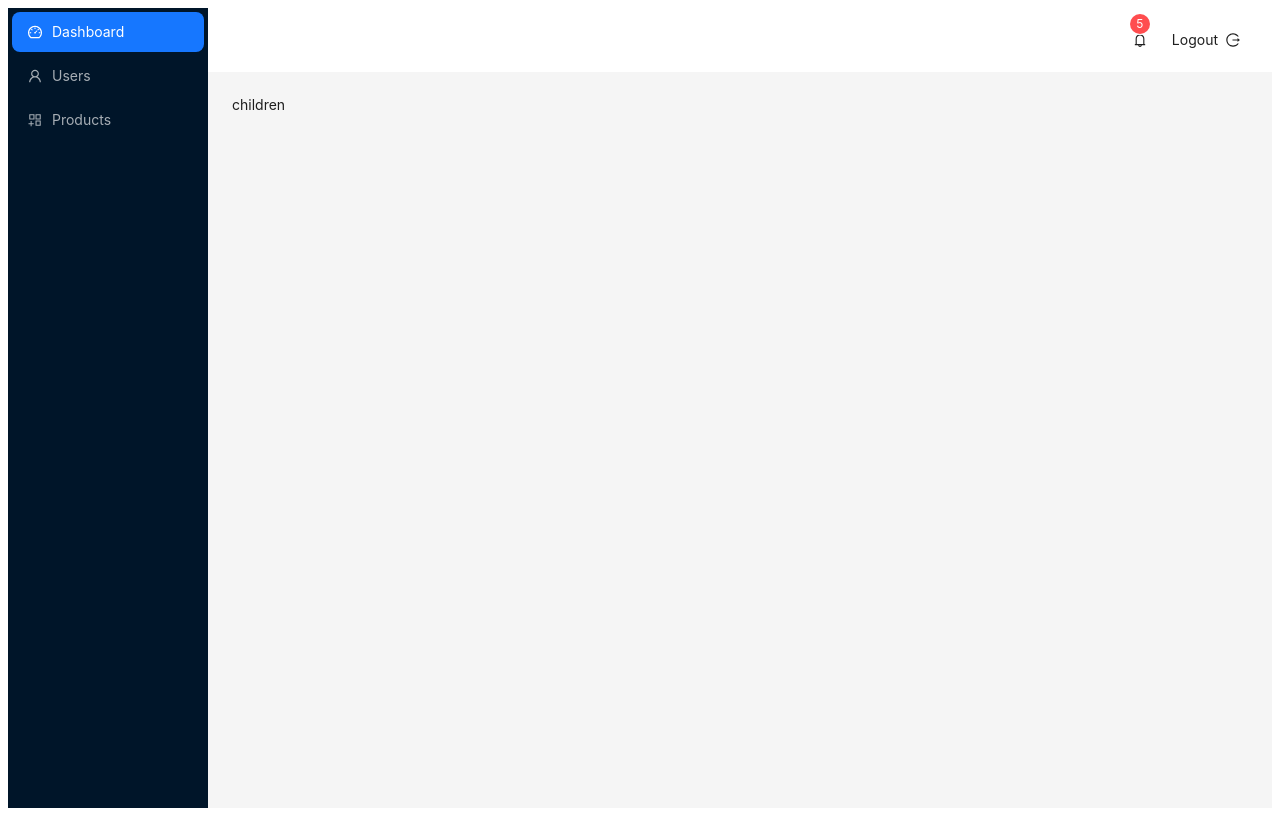
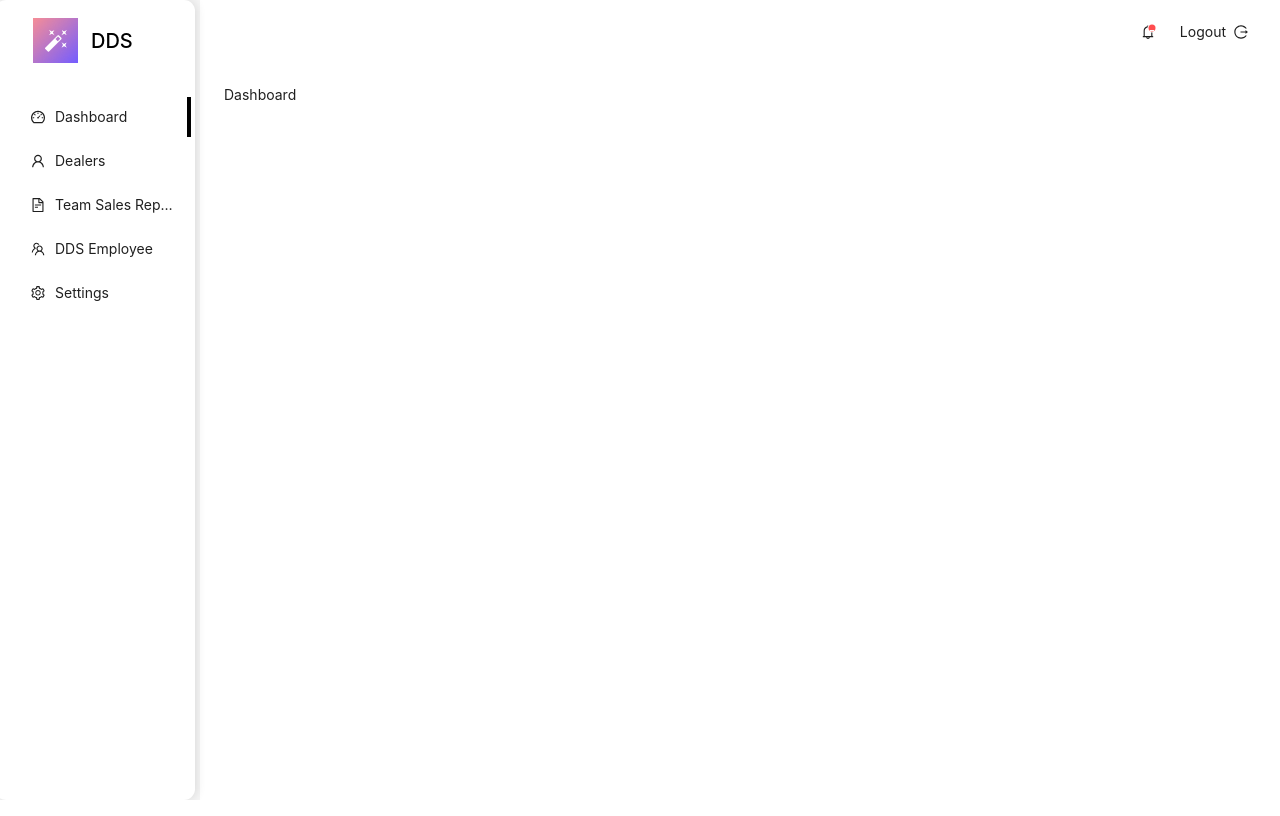
Before and after one commit to SatyendraSinghDev/vc-mohali-stadium, a React (Vite) app: page /dashboard in a window 1280 px wide. Built offline with nearby package versions, Linux system fonts and the light colour scheme.

Commit message:
Added style changes into the sidebar and attach logo at the top of sidebar, added badge style

```diff
--- a/src/components/Navbar/index.tsx
+++ b/src/components/Navbar/index.tsx
@@ -17,7 +17,18 @@ const Navbar: FC = () => {
     >
       <div></div>
       <div>
-        <Badge count={5} style={{ marginRight: '16px' }}>
+        <Badge
+          count={5}
+          style={{
+            marginRight: '16px',
+            height: '7px',
+            width: '7px',
+            minHeight: '7px',
+            minWidth: '7px',
+            top: '12px',
+            left: '13px',
+          }}
+        >
           <Button type="text" icon={<BellOutlined />} />
         </Badge>
         <Button type="text">
--- a/src/components/Sidebar/index.tsx
+++ b/src/components/Sidebar/index.tsx
@@ -1,20 +1,56 @@
 import { FC } from 'react'
 import { Layout, Menu } from 'antd'
-import { UserOutlined, DashboardOutlined, AppstoreAddOutlined } from '@ant-design/icons'
+// import { UserOutlined, DashboardOutlined, AppstoreAddOutlined } from '@ant-design/icons'
+import {
+  UserOutlined,
+  DashboardOutlined,
+  AppstoreAddOutlined,
+  BellOutlined,
+  LogoutOutlined,
+  FireOutlined,
+  FileTextOutlined,
+  TeamOutlined,
+  SettingOutlined,
+} from '@ant-design/icons'
+
 const { Sider } = Layout
 
 const Sidebar: FC = () => {
   return (
-    <Sider width={200} theme="dark">
-      <Menu theme="dark" mode="vertical" defaultSelectedKeys={['1']}>
+    <Sider
+      width={200}
+      theme="light" // Set sidebar theme to light
+      style={{ boxShadow: '2px 0px 10px rgba(0, 0, 0, 0.1)', right: '5px', borderRadius: '11px' }} // Add shadow to the sidebar
+    >
+      <div
+        style={{
+          display: 'flex',
+          alignItems: 'center',
+          justifyContent: 'space-between',
+          marginTop: "8px"
+        }}
+      >
+        <div className="dash-logo">
+          {/* <FireOutlined style={{ fontSize: '24px', marginRight: '8px' }} /> */}
+          <img src="./images/dash-logo.png" alt="logo-dash" />
+          <span className="text-logo">DDS</span>
+        </div>
+      </div>
+      <Menu theme="light" mode="vertical" defaultSelectedKeys={['1']}>
         <Menu.Item key="1" icon={<DashboardOutlined />}>
           Dashboard
         </Menu.Item>
         <Menu.Item key="2" icon={<UserOutlined />}>
-          Users
+          Dealers
         </Menu.Item>
-        <Menu.Item key="3" icon={<AppstoreAddOutlined />}>
-          Products
+        <Menu.Item key="3" icon={<FileTextOutlined />}>
+          Team Sales Report
+        </Menu.Item>
+        <Menu.Item key="4" icon={<TeamOutlined />}>
+          DDS Employee
+        </Menu.Item>
+        <Menu.Item key="5" icon={<SettingOutlined />}>
+          Settings
         </Menu.Item>
       </Menu>
     </Sider>
--- a/src/index.css
+++ b/src/index.css
@@ -0,0 +1,79 @@
+/* CSS Reset */
+html, body, div, span, applet, object, iframe,
+h1, h2, h3, h4, h5, h6, p, blockquote, pre,
+a, abbr, acronym, address, big, cite, code,
+del, dfn, em, img, ins, kbd, q, s, samp,
+small, strike, strong, sub, sup, tt, var,
+b, u, i, center,
+dl, dt, dd, ol, ul, li,
+fieldset, form, label, legend,
+table, caption, tbody, tfoot, thead, tr, th, td,
+article, aside, canvas, details, embed,
+figure, figcaption, footer, header, hgroup,
+menu, nav, output, ruby, section, summary,
+time, mark, audio, video {
+  margin: 0;
+  padding: 0;
+  border: 0;
+  font-size: 100%;
+  font: inherit;
+  vertical-align: baseline;
+}
+
+/* Additional reset styles if needed */
+body {
+  line-height: 1;
+}
+
+ol, ul {
+  list-style: none;
+}
+
+table {
+  border-collapse: collapse;
+  border-spacing: 0;
+}
+
+/* Optional global styles */
+body {
+  font-family: Arial, sans-serif;
+  background-color: #ffffff;
+  color: #000000;
+}
+
+
+/* Sidebar */
+.dash-logo{
+    display: flex;
+    justify-content: left;
+    align-items: center;
+    gap: 13px;
+   margin-top: 10px;
+   margin-bottom: 30px;
+   margin-left: 22px;
+}
+
+.text-logo{
+    color: #000000;
+    font-size: 20px;
+    font-weight: 500;
+}
+
+.ant-layout-sider-children {
+    padding: 0px 16px;
+    margin-right: -16px;
+ }
+
+.ant-menu-root {
+    border-inline-end: none !important;
+}
+
+.ant-menu-item-selected {
+    background-color: transparent !important;
+    color: inherit !important;
+    border-right: 4px solid #000000;
+    border-radius: 0 !important;
+}
+/* Navbar */
+/* Main Content */
+/* Dashboard */
--- a/src/views/Dashboard/index.tsx
+++ b/src/views/Dashboard/index.tsx
@@ -9,9 +9,9 @@ const Dashboard: FC = () => {
   return (
     <Layout style={{ minHeight: '100vh' }}>
       <Sidebar />
-      <Layout>
+      <Layout style={{ background: "#FFFFFF" }}>
         <Navbar />
-        <Content style={{ padding: '24px' }}>{'children'}</Content>
+        <Content style={{ padding: '24px' }}>{'Dashboard'}</Content>
       </Layout>
     </Layout>
   )
```
Also changed, not shown: public/images/dash-logo.png (added).
